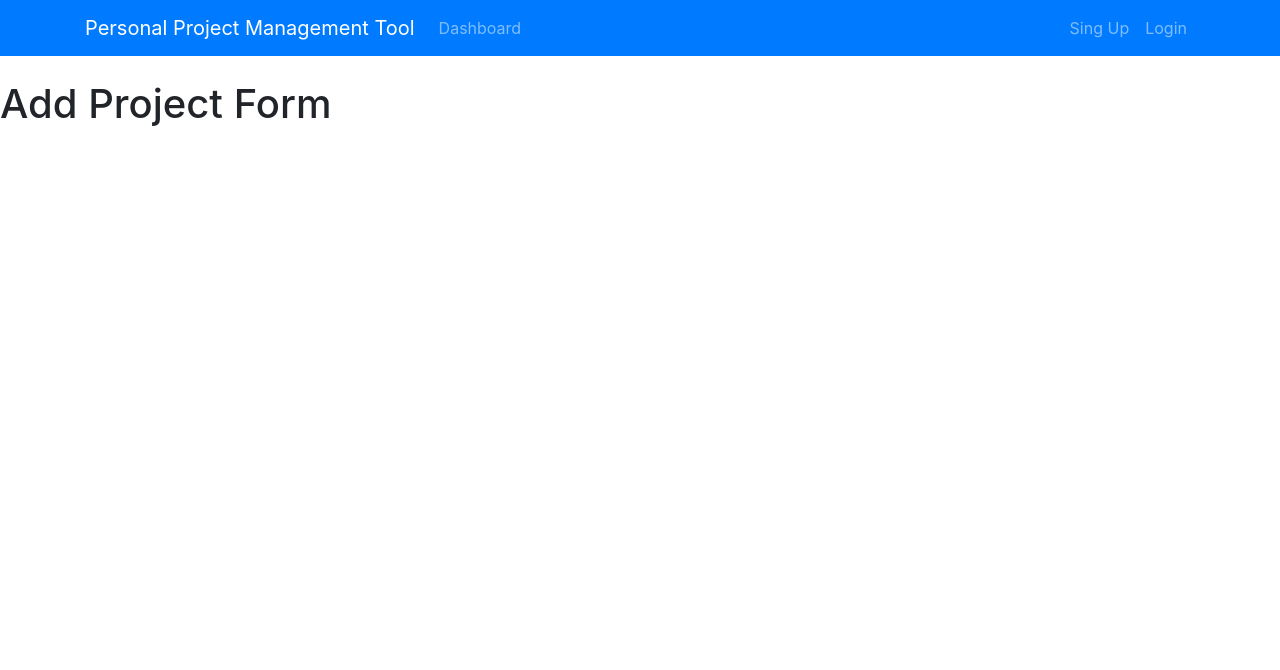
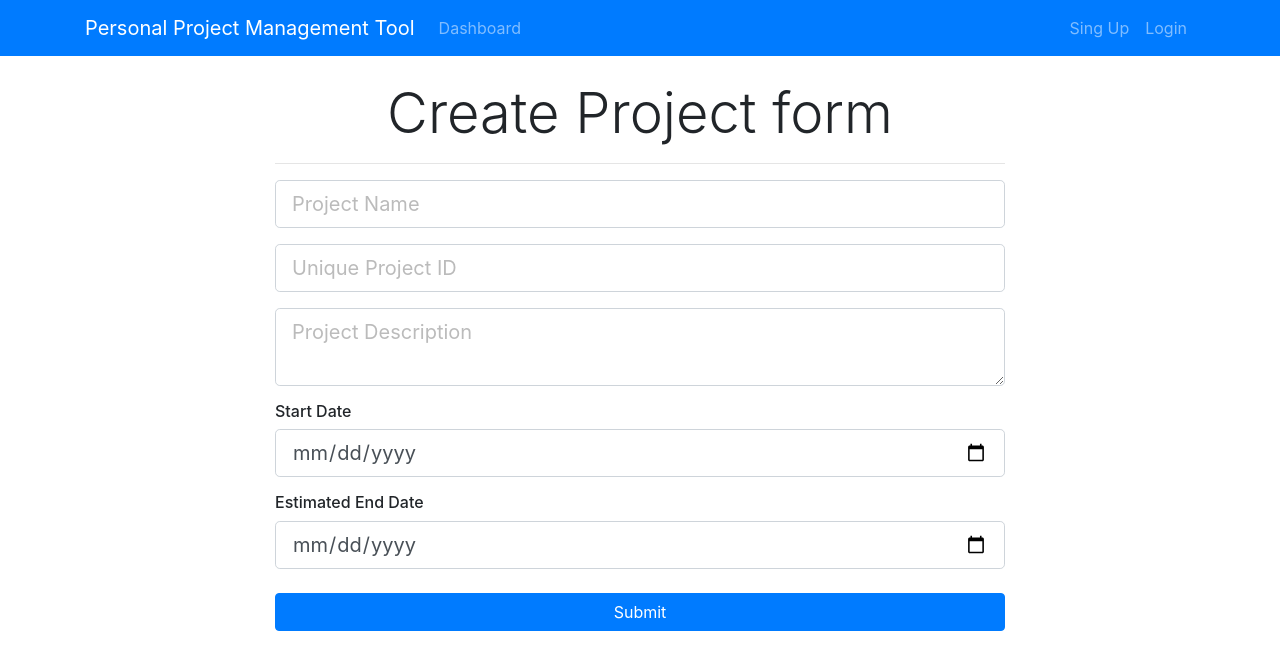
Before and after one commit to dawid97/Java-Spring-Hibernate-MySQL-React-App, a React (Create React App) app in the folder ppmtool-react-client/: page /addProject in a window 1280 px wide. Shown: the top 670 px of the page. Built offline with nearby package versions, Linux system fonts and the light colour scheme.

Commit message:
Add Project Component Controlled Form

```diff
--- a/ppmtool-react-client/src/components/Project/AddProject.js
+++ b/ppmtool-react-client/src/components/Project/AddProject.js
@@ -1,10 +1,104 @@
 import React, { Component } from "react";
 
 class AddProject extends Component {
+  constructor() {
+    super();
+    this.state = {
+      projectIdentifier: "",
+      description: "",
+      start_date: "",
+      end_date: "",
+      projectName: ""
+    };
+
+    this.onChange = this.onChange.bind(this);
+    this.onSubmit = this.onSubmit.bind(this);
+  }
+
+  onChange(e) {
+    this.setState({ [e.target.name]: e.target.value });
+  }
+
+  onSubmit(e) {
+    e.preventDefault();
+    const newProject = {
+      projectIdentifier: this.state.projectIdentifier,
+      description: this.state.description,
+      start_date: this.state.start_date,
+      end_date: this.state.end_date,
+      projectName: this.state.projectName
+    };
+
+    console.log(newProject);
+  }
+
   render() {
     return (
-      <div>
-        <h1>Add Project Form</h1>
+      <div className="project">
+        <div className="container">
+          <div className="row">
+            <div className="col-md-8 m-auto">
+              <h5 className="display-4 text-center">Create Project form</h5>
+              <hr />
+              <form onSubmit={this.onSubmit}>
+                <div className="form-group">
+                  <input
+                    type="text"
+                    className="form-control form-control-lg "
+                    placeholder="Project Name"
+                    name="projectName"
+                    value={this.state.projectName}
+                    onChange={this.onChange}
+                  />
+                </div>
+                <div className="form-group">
+                  <input
+                    type="text"
+                    className="form-control form-control-lg"
+                    placeholder="Unique Project ID"
+                    name="projectIdentifier"
+                    value={this.state.projectIdentifier}
+                    onChange={this.onChange}
+                  />
+                </div>
+                <div className="form-group">
+                  <textarea
+                    className="form-control form-control-lg"
+                    placeholder="Project Description"
+                    name="description"
+                    value={this.state.description}
+                    onChange={this.onChange}
+                  ></textarea>
+                </div>
+                <h6>Start Date</h6>
+                <div className="form-group">
+                  <input
+                    type="date"
+                    className="form-control form-control-lg"
+                    name="start_date"
+                    value={this.state.start_date}
+                    onChange={this.onChange}
+                  />
+                </div>
+                <h6>Estimated End Date</h6>
+                <div className="form-group">
+                  <input
+                    type="date"
+                    className="form-control form-control-lg"
+                    name="end_date"
+                    value={this.state.end_date}
+                    onChange={this.onChange}
+                  />
+                </div>
+
+                <input
+                  type="submit"
+                  className="btn btn-primary btn-block mt-4"
+                />
+              </form>
+            </div>
+          </div>
+        </div>
       </div>
     );
   }
```
